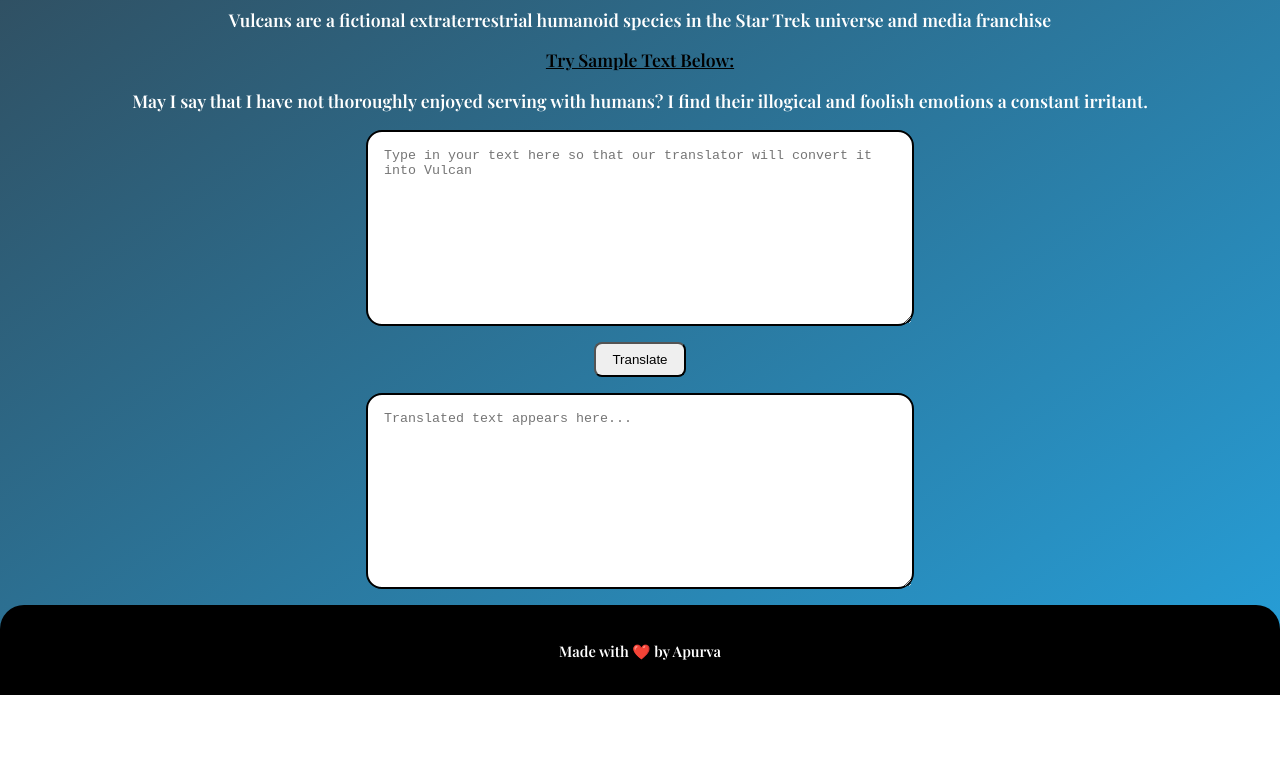
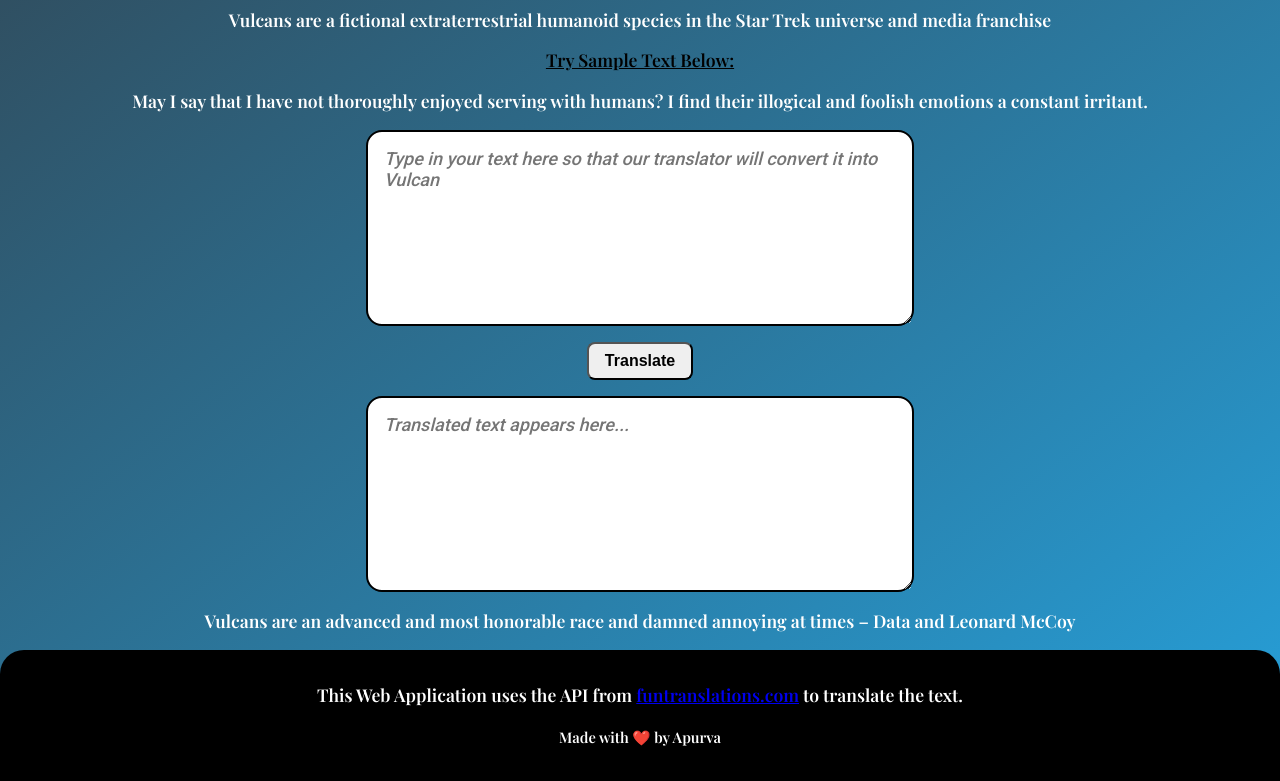
Before and after one commit to ApurvaSawant11/Vulcan-Translator, a plain HTML site: page index.html in a window 1280 px wide. Shown: the part 194-975 px from the top of the page. Before the commit the page ends 889 px from the top, so only its background shows below. Drawn offline with nearby package versions, Linux system fonts and the light colour scheme.

Commit message:
add: details and credits

```diff
--- a/app.js
+++ b/app.js
@@ -3,9 +3,9 @@
 var btnTranslate = document.querySelector("#btn-translate")
 
 //Trial translator:
-var serverURL = "https://lessonfourapi.tanaypratap.repl.co/translate/yoda.json"
+// var serverURL = "https://lessonfourapi.tanaypratap.repl.co/translate/yoda.json"
 //Vulcan translator
-// var serverURL="https://api.funtranslations.com/translate/vulcan.json"
+var serverURL="https://api.funtranslations.com/translate/vulcan.json"
 
 function generateURL(text){
     return serverURL + "?" + "text=" + text
--- a/index.html
+++ b/index.html
@@ -14,7 +14,7 @@
 
     <p class="llp">Live Long and Prosper!</p>
     <p>Vulcans are a fictional extraterrestrial humanoid species in the Star Trek universe and media franchise</p>
-    <p style="color: black; font-weight: bold;text-decoration: underline;">Try Sample Text  Below:</p>
+    <p style="color: black; font-weight: bolder;text-decoration: underline;">Try Sample Text Below:</p>
     <p>May I say that I have not thoroughly enjoyed serving with humans? I find their illogical and foolish emotions a constant irritant.</p>
 
     <textarea id="txt-input" placeholder="Type in your text here so that our translator will convert it into Vulcan"></textarea>
@@ -23,7 +23,10 @@
 
     <textarea id="txt-output" readonly placeholder="Translated text appears here..."></textarea>
 
+    <p>Vulcans are an advanced and most honorable race and damned annoying at times – <strong> Data and Leonard McCoy</strong></p>
+
     <footer>
+        <p>This Web Application uses the API from <a href="https://funtranslations.com/">funtranslations.com</a> to translate the text.</p>
         <p><small>Made with ❤️ by Apurva</small></p>
     </footer>
 
--- a/styles.css
+++ b/styles.css
@@ -1,4 +1,5 @@
 @import url('https://fonts.googleapis.com/css2?family=Playfair+Display:wght@600&display=swap');
+@import url('https://fonts.googleapis.com/css2?family=Roboto:wght@500&display=swap');
 
 :root{
     --vulcan-blue:#1D4ED8;
@@ -43,6 +44,9 @@
     border-radius: 1rem;
     border-color: black;
     border-width: 2px;
+    font-style: italic;
+    font-size:large;
+    font-family: 'Roboto', sans-serif;
 }
 
 button{
@@ -50,9 +54,12 @@
     margin: 0.5rem;
     display: block;
     margin: auto;
+    font-weight: bolder;
+    font-size: medium;
     margin-top: 1rem;
     margin-bottom: 1rem ;
     border-radius: 0.5rem;
+    cursor: pointer;
 }
 
 footer{
```
